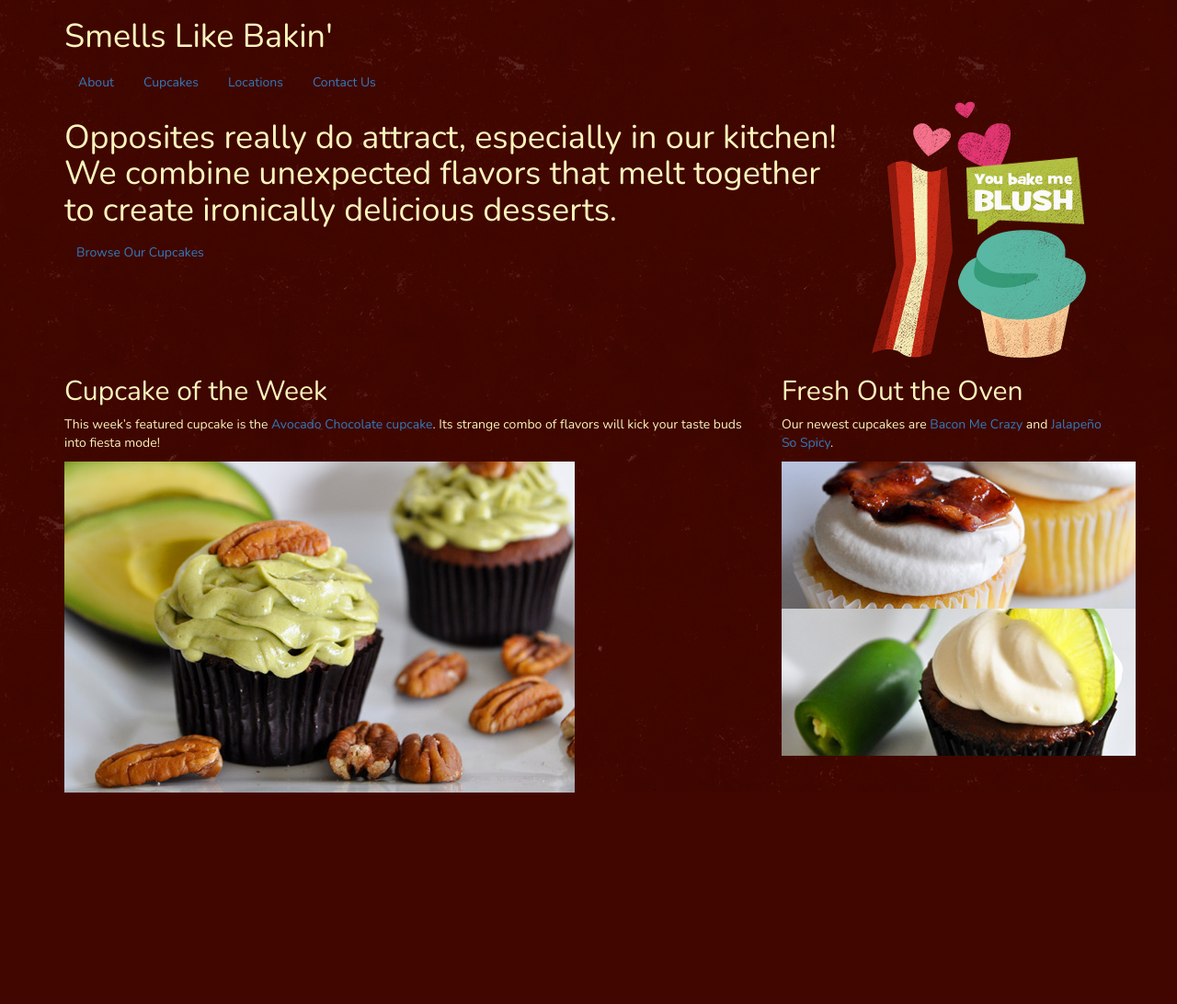
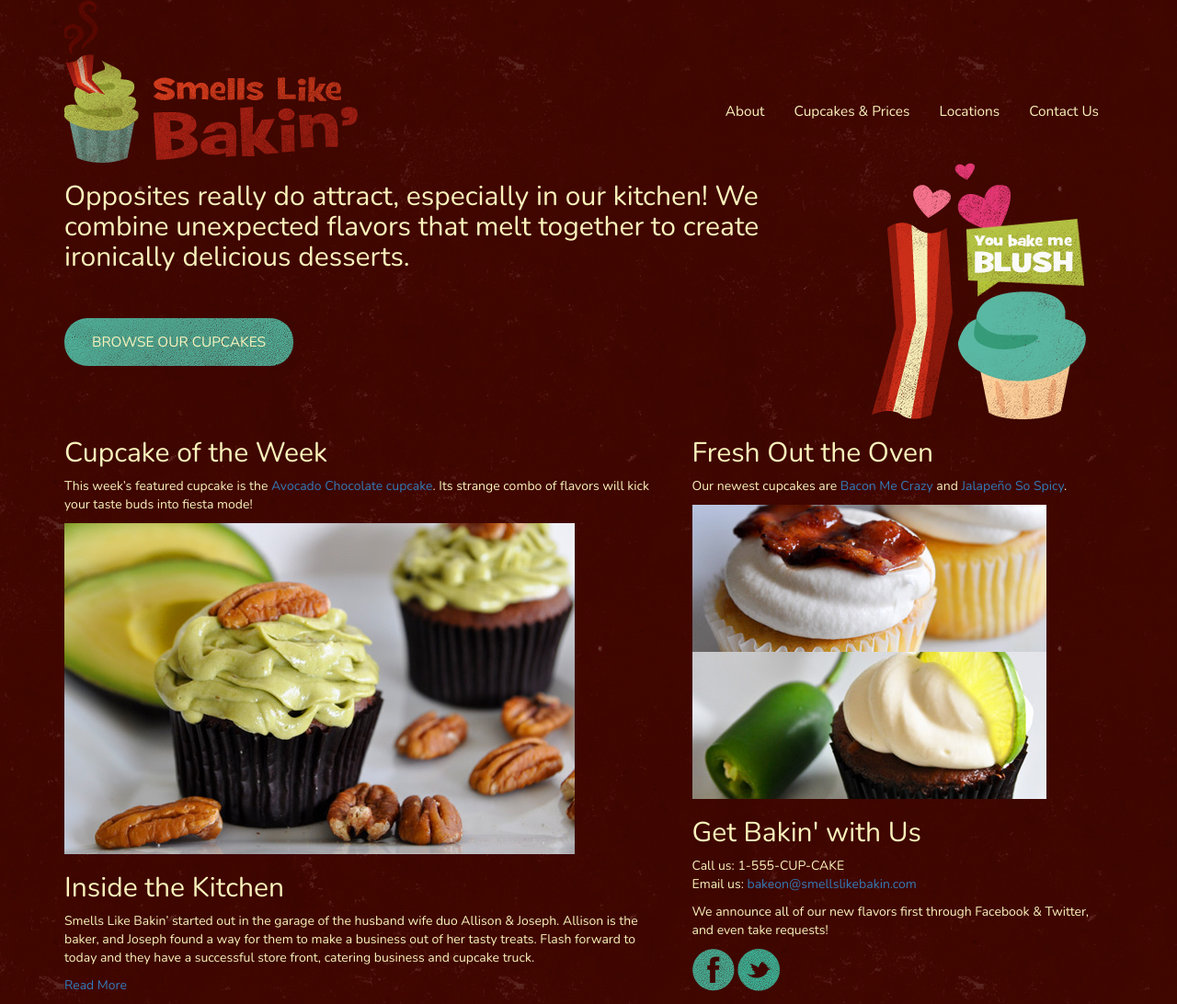
Before and after one commit to KonPed/smells-like, a plain HTML site: page index.html in a window 1280 px wide. Shown: the whole page at 92% size. Before the commit the page ends 862 px from the top, so only its background shows below. Drawn offline with nearby package versions, Linux system fonts and the light colour scheme.

Commit message:
Making images responsive (.img-responsive)

```diff
--- a/css/style.css
+++ b/css/style.css
@@ -1,5 +1,36 @@
 body {
-  font-family: Nunito;
+  font-family: Nunito, sans-serif;
   color: #faf3bc;
   background: #420600 url("img/bg-texture.jpg");
 }
+
+.nav {
+  margin-top: 100px;
+}
+
+.nav li a,
+.nav li a:hover {
+  background: none;
+  color: #faf3bc;
+  font-size: 1.1em;
+}
+
+h1,
+h2,
+h3,
+h4,
+h5,
+h6 {
+  font-family: Nunito, sans-serif;
+}
+
+.cta-button {
+  color: #faf3bc;
+  background: #4fb69f url("img/texture.png");
+  padding: 15px 30px;
+  margin: 40px 0;
+  border-radius: 25px;
+  text-transform: uppercase;
+  border: none;
+  font-size: 1.1em;
+}
--- a/index.html
+++ b/index.html
@@ -10,33 +10,50 @@
 </head>
 <body>
   <div class="container">
-    <h1>Smells Like Bakin'</h1>
-    <ul class="nav nav-pills">
-      <li><a href="#">About</a></li>
-      <li><a href="#">Cupcakes</a></li>
-      <li><a href="#">Locations</a></li>
-      <li><a href="#">Contact Us</a></li>
-    </ul>
     <div class="row">
-      <div class="col-md-9">
-        <h1>Opposites really do attract, especially in our kitchen! We combine unexpected flavors that melt together to create ironically delicious desserts.</h1>
-        <p><a href="#" class="btn">Browse Our Cupcakes</a></p>
+      <div class="col-md-6">
+        <img class="img-responsive" src="img/logo.gif" alt="Smells like Bakin" />
       </div>
-      <div class="col-md-3">
-        <img src="img/you-bake-me-blush.gif" alt="You Bake Me Blush" />
+      <div class="col-md-6">
+        <ul class="nav nav-pills pull-right">
+          <li><a href="#">About</a></li>
+          <li><a href="#">Cupcakes &amp; Prices</a></li>
+          <li><a href="#">Locations</a></li>
+          <li><a href="#">Contact Us</a></li>
+        </ul>
       </div>
     </div>
     <div class="row">
-      <div class="col-md-8">
+      <div class="col-md-9">
+        <h2>Opposites really do attract, especially in our kitchen! We combine unexpected flavors that melt together to create ironically delicious desserts.</h2>
+        <button type="button" class="btn btn-default cta-button">Browse Our Cupcakes</button>
+      </div>
+      <div class="col-md-3">
+        <img class="img-responsive" src="img/you-bake-me-blush.gif" alt="You Bake Me Blush" />
+      </div>
+    </div>
+    <div class="row">
+      <div class="col-md-7">
         <h2>Cupcake of the Week</h2>
         <p>This week’s featured cupcake is the <a href="#">Avocado Chocolate cupcake</a>. Its strange combo of flavors will kick your taste buds into fiesta mode!</p>
-        <img src="img/featured-cupcake.jpg" alt="Avocado Chocolate Cupcake">
+        <img class="img-responsive" src="img/featured-cupcake.jpg" alt="Avocado Chocolate Cupcake">
+        <h2>Inside the Kitchen</h2>
+        <p>Smells Like Bakin’ started out in the garage of the husband wife duo Allison &amp; Joseph. Allison is the baker, and Joseph found a way for them to make a business out of her tasty treats. Flash forward to today and they have a successful store front, catering business and cupcake truck. </p>
+        <p><a href="#" class="btn-small">Read More</a></p>
       </div>
-      <div class="col-md-4">
+      <div class="col-md-5">
         <h2>Fresh Out the Oven</h2>
         <p>Our newest cupcakes are <a href="#">Bacon Me Crazy</a> and <a href="#">Jalapeño So Spicy</a>. </p>
-        <img src="img/new-cupcake-bacon.jpg" alt="Bacon Me Crazy">
-        <img src="img/new-cupcake-jalapeno.jpg" alt="Jalapeno So Spicy">
+        <img class="img-responsive" src="img/new-cupcake-bacon.jpg" alt="Bacon Me Crazy">
+        <img class="img-responsive" src="img/new-cupcake-jalapeno.jpg" alt="Jalapeno So Spicy">
+        <h2>Get Bakin' with Us</h2>
+        <div id="contact">
+          <p>Call us: <span>1-555-CUP-CAKE</span><br>
+          Email us: <a href="#">bakeon@smellslikebakin.com</a></p>
+        </div>
+        <p>We announce all of our new flavors first through Facebook &amp; Twitter, and even take requests!</p>
+        <a href="http://www.facebook.com/SmellsLikeBakin"><img src="img/facebook.gif" alt="Facebook"></a>
+        <a href="https://twitter.com/#!/smellslikebakin"><img src="img/twitter.gif" alt="Twitter"></a>
       </div>
     </div>
   </div>
```
